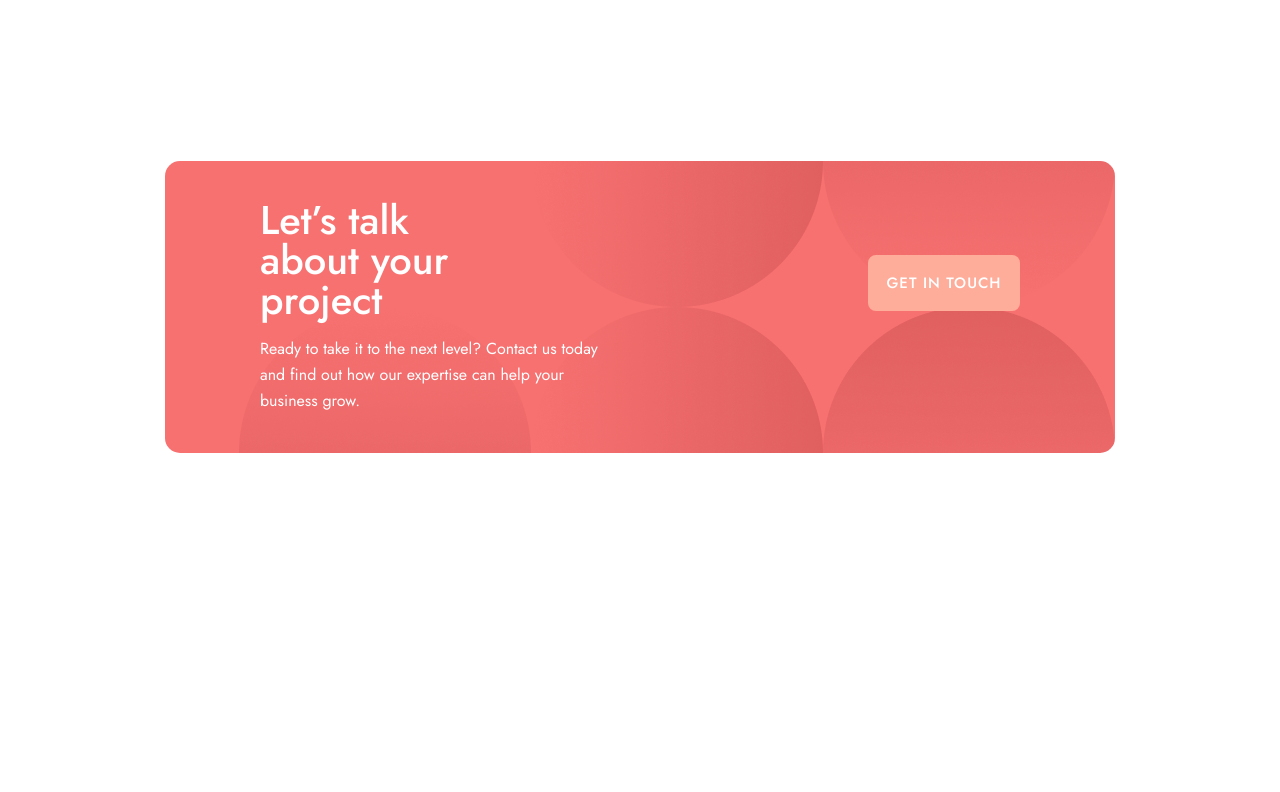
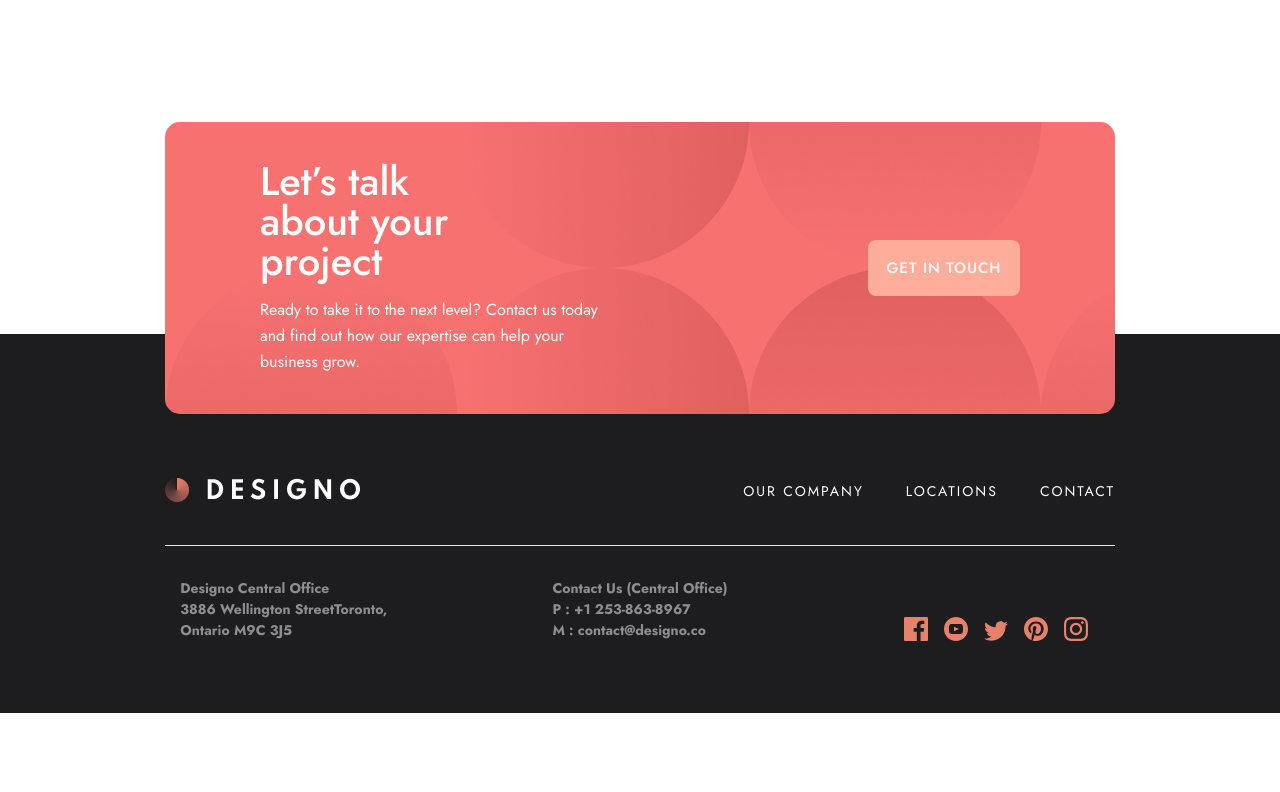
Before and after one commit to swissjake/Designo, a Next.js app: page / in a window 1280 px wide. Shown: the part 2108-2900 px from the top of the page. After the commit the page ends 2821 px from the top, so only its background shows below. Built offline with nearby package versions, Linux system fonts and the light colour scheme.

Commit message:
lets talk completed

```diff
--- a/components/footer/Footer.tsx
+++ b/components/footer/Footer.tsx
@@ -35,7 +35,7 @@ const images: { img: any }[] = [
 const Footer = () => {
   return (
     <section
-      className={`${styles.container} pt-[253px] md:pt-[173px] lg:pt-[144px] pb-[64px] md:pb-[80px] lg:pb-[72px] mt-[311px] md:mt-[380px]`}
+      className={`${styles.container} pt-[253px] md:pt-[173px] lg:pt-[144px] pb-[64px] md:pb-[80px] lg:pb-[72px] `}
     >
       <div className="relative container  md:px-[40px] xl:px-[165px] pt-[100px] md:pt-0 ">
         <div className="flex flex-col md:flex-row items-center justify-between text-white">
--- a/components/letsTalk/LetsTalk.module.scss
+++ b/components/letsTalk/LetsTalk.module.scss
@@ -3,6 +3,10 @@
 .letsTalkTitle{
  font-size: rem(40);
  color: $white;
+
+ @include devices(0px,480px){
+    font-size: rem(32);
+ }
 }
 
 .letsTalkText{
@@ -12,3 +16,21 @@
 .letsTalkButton{
     @include buttonStyle($white,$light);
 }
+.bgImage{
+
+
+          @include devices(0px,480px){
+            background-image: url(../../assets/letstalk/mobileCircle.png);
+            background-size: "contain";
+            background-position: "right";
+            background-repeat: "no-repeat";
+        }
+
+
+            background-image: url(../../assets/letstalk/circle.png);
+            background-size: "contain";
+            background-position: "right";
+            background-repeat: "no-repeat";
+
+
+}
--- a/components/letsTalk/LetsTalk.tsx
+++ b/components/letsTalk/LetsTalk.tsx
@@ -5,32 +5,36 @@ import styles from "./LetsTalk.module.scss";
 
 const LetsTalk = () => {
   return (
-    <section className="container  md:px-[40px] xl:px-[165px] mt-[160px] md:pt-0 px-[24px] ">
+    <section className="">
+      <div className="container  md:px-[40px] xl:px-[165px] mt-[121px] md:pt-0 px-[24px] mb-[-200px] md:mb-[-100px] lg:mb-[-80px] relative z-20  ">
         <div
-        className=" h-[292px] w-full bg-red-400 rounded-[15px] lg:px-[95px]"
-        style={{
-          backgroundImage: `url(${circle.src})`,
-          backgroundSize: "contain",
-          backgroundPosition: "right",
-          backgroundRepeat: "no-repeat",
-        }}
+          className={`${styles.bgImage} lg:h-[292px] w-full bg-red-400 rounded-[15px] lg:px-[95px]  py-[64px] md:py-[57px] lg:py-0  px-[24px]`}
+          // style={{
+          //   backgroundImage: `url(${circle.src})`,
+          //   backgroundSize: "contain",
+          //   backgroundPosition: "right",
+          //   backgroundRepeat: "no-repeat",
+          // }}
         >
-        <div className="h-full w-full md:flex md:flex-col lg:flex-row items-center md:text-center lg:text-start">
-          <div className="md:flex h-full md:flex-col md:justify-center">
+          <div className="h-full w-full md:flex md:flex-col lg:flex-row md:items-center md:text-center lg:text-start">
+            <div className="md:flex md:h-full md:flex-col md:justify-center">
               <p
-              className={`${styles.letsTalkTitle} md:mx-auto lg:mx-0 w-full  md:w-[50%] lg:w-[40%] leading-[40px] font-medium`}
+                className={`${styles.letsTalkTitle} text-center lg:text-start mx-auto lg:mx-0 w-[80%]  md:w-[40%] lg:w-[40%] leading-[40px] font-medium`}
               >
                 Let’s talk about your project
               </p>
               <p
-              className={`${styles.letsTalkText} md:mx-auto lg:mx-0 w-full leading-[26px] md:w-[60%] lg:w-[58%] mt-4`}
+                className={`${styles.letsTalkText} text-center lg:text-start md:mx-auto lg:mx-0 w-full leading-[26px] md:w-[63%] lg:w-[58%] mt-4`}
               >
-              Ready to take it to the next level? Contact us today and find out
-              how our expertise can help your business grow.
+                Ready to take it to the next level? Contact us today and find
+                out how our expertise can help your business grow.
               </p>
             </div>
-          <div className="mb-12">
-            <button className={`${styles.letsTalkButton}`}>get in touch</button>
+            <div className="flex justify-center mt-[32px] lg:mt-0 ">
+              <button className={`${styles.letsTalkButton}`}>
+                get in touch
+              </button>
+            </div>
           </div>
         </div>
       </div>
@@ -39,5 +43,3 @@ const LetsTalk = () => {
 };
 
 export default LetsTalk;
-
-// flex flex-col justify-center
```
Also changed, not shown: assets/letstalk/mobileCircle.png (added). Lines whose indentation alone changed are shown as unchanged.
